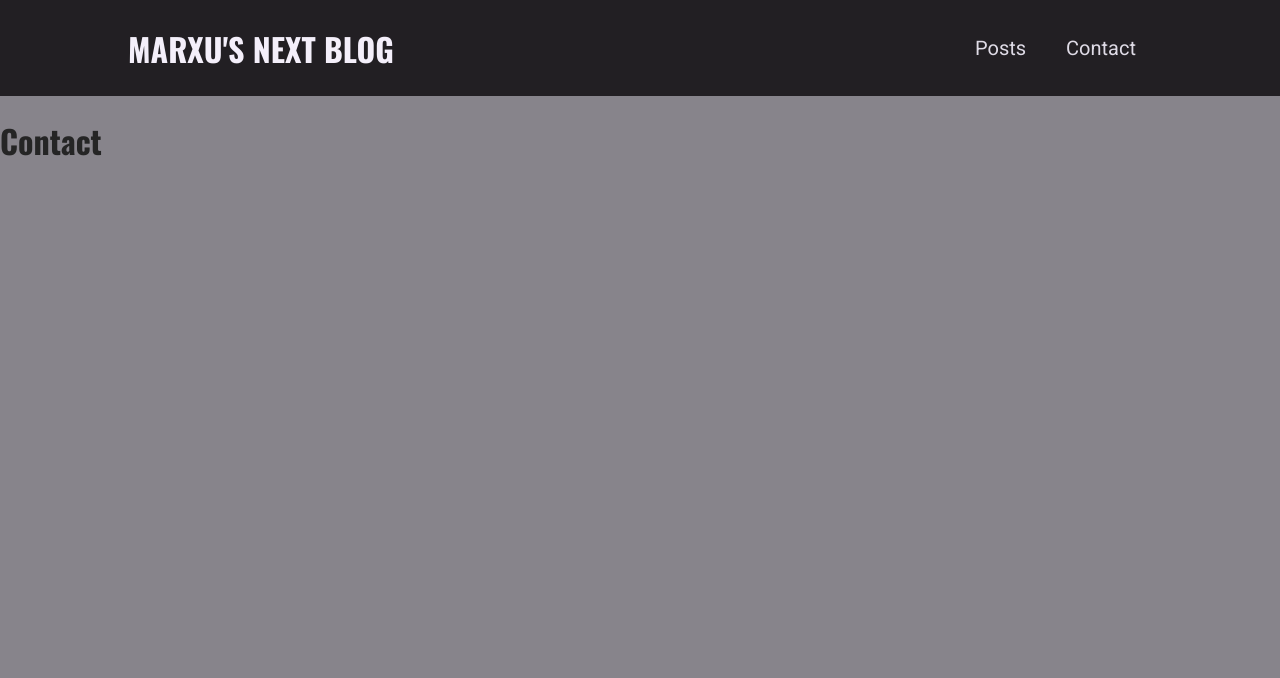
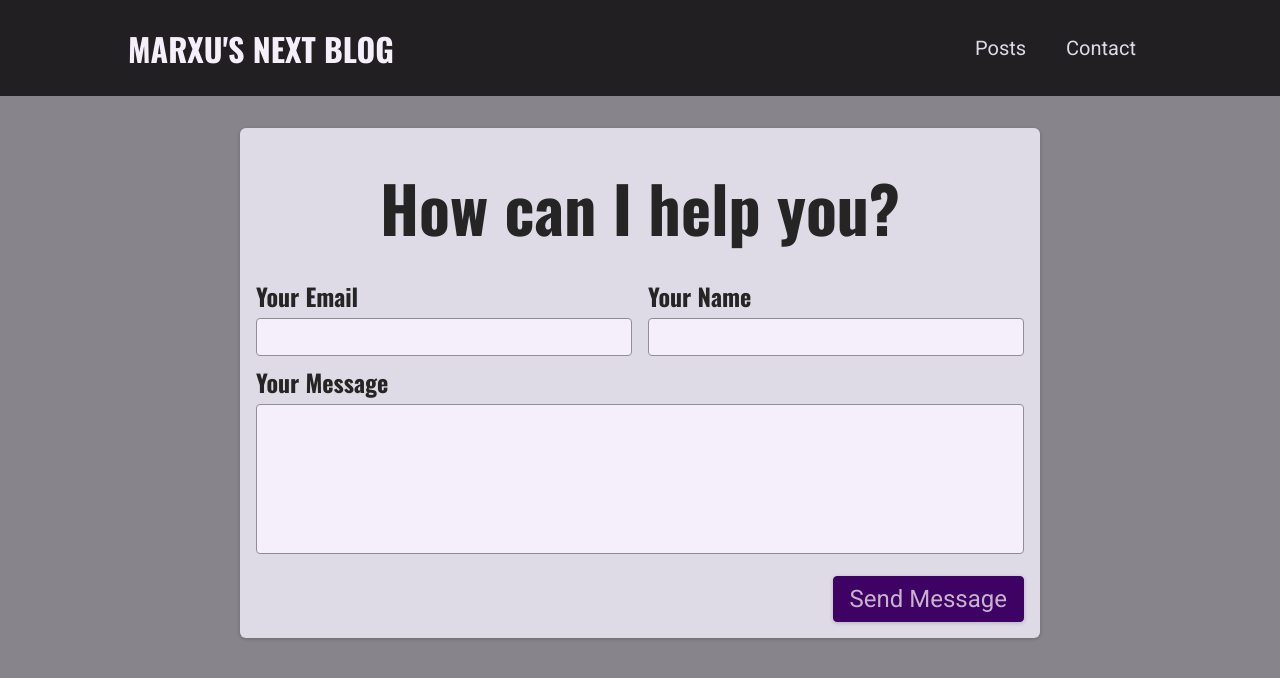
Before and after one commit to huanhunmao/Next_Project_Note_App, a Next.js app: page /contact in a window 1280 px wide. Shown: the top 678 px of the page. Built offline with nearby package versions, Linux system fonts and the light colour scheme.

Commit message:
feat: 添加 contact us 样式

```diff
--- /dev/null
+++ b/components/contact/contact-form.js
@@ -0,0 +1,30 @@
+import classes from './contact-form.module.css'
+
+function ContactForm(){
+    return (
+        <section className={classes.contact}>
+            <h1>How can I help you?</h1>
+            <form className={classes.form}>
+                <div className={classes.controls}>
+                    <div className={classes.control}>
+                        <label htmlFor="email">Your Email</label>
+                        <input type="email" id="email" required />
+                    </div>
+                    <div className={classes.control}>
+                        <label htmlFor="name">Your Name</label>
+                        <input type="text" id="name" required />
+                    </div>
+            </div>
+                    <div className={classes.control}>
+                        <label htmlFor="message">Your Message</label>
+                        <textarea id="message" rows={5}  required />
+                    </div>
+                <div className={classes.actions}>
+                        <button>Send Message</button>
+                    </div>
+            </form>
+        </section>
+    )
+}
+
+export default ContactForm
--- /dev/null
+++ b/components/contact/contact-form.module.css
@@ -0,0 +1,73 @@
+.contact {
+    margin: var(--size-8) auto;
+    border-radius: 6px;
+    background-color: var(--color-grey-100);
+    width: 90%;
+    max-width: 50rem;
+    padding: var(--size-4);
+    box-shadow: 0 1px 4px rgba(0, 0, 0, 0.2);
+    font-size: var(--size-6);
+  }
+
+  .contact h1 {
+    font-size: var(--size-8);
+    margin: var(--size-4) 0;
+    text-align: left;
+  }
+
+  .form label {
+    display: block;
+    font-family: 'Oswald', sans-serif;
+    font-weight: bold;
+    margin: var(--size-2) 0 var(--size-1) 0;
+  }
+
+  .form input,
+  .form textarea {
+    font: inherit;
+    padding: var(--size-1);
+    border-radius: 4px;
+    width: 100%;
+    border: 1px solid var(--color-grey-400);
+    background-color: var(--color-grey-50);
+    resize: none;
+  }
+
+  .controls {
+    display: flex;
+    column-gap: 1rem;
+    flex-wrap: wrap;
+  }
+
+  .control {
+    flex: 1;
+    min-width: 10rem;
+  }
+
+  .actions {
+    margin-top: var(--size-4);
+    text-align: right;
+  }
+
+  .form button {
+    font: inherit;
+    cursor: pointer;
+    background-color: var(--color-primary-700);
+    border: 1px solid var(--color-primary-700);
+    padding: var(--size-2) var(--size-4);
+    border-radius: 4px;
+    color: var(--color-primary-50);
+    box-shadow: 0 1px 4px rgba(0, 0, 0, 0.2);
+  }
+
+  .form button:hover {
+    background-color: var(--color-primary-500);
+    border-color: var(--color-primary-500);
+  }
+
+  @media (min-width: 768px) {
+    .contact h1 {
+      font-size: var(--size-16);
+      text-align: center;
+    }
+  }
--- a/pages/contact.js
+++ b/pages/contact.js
@@ -1,7 +1,8 @@
+import ContactForm from "../components/contact/contact-form"
 
 
 function Contact(){
-    return<h1>Contact</h1>
+    return <ContactForm/>
 }
 
 export default Contact
```
